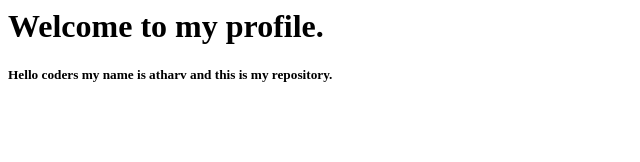
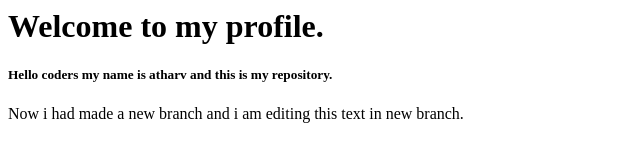
Before and after one commit to Atharv1104/Testrepo, a plain HTML site: page index.html in a window 1280 px wide. Shown: the whole page, without its empty margins (0-640 px from the left). Drawn offline with Linux system fonts and the light colour scheme.

Commit message:
Updated index.html
added new text line

```diff
--- a/index.html
+++ b/index.html
@@ -3,6 +3,7 @@
     <p>
     <h1> Welcome to my profile. </h1>
       <h5>Hello coders my name is atharv and this is my repository. </h2>
+      Now i had made a new branch and  i am editing this text in new branch.
     </p>
   </body>
 </html>
```
